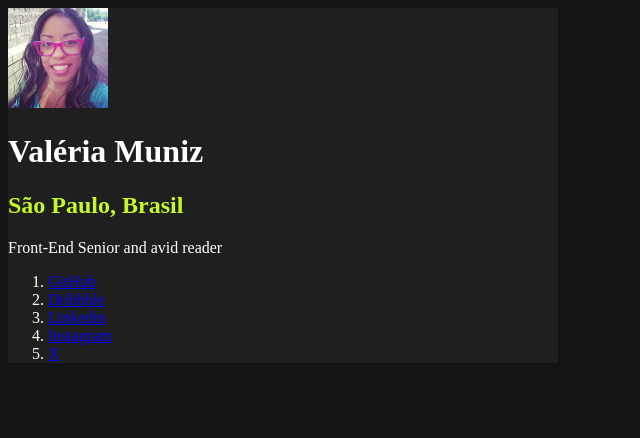
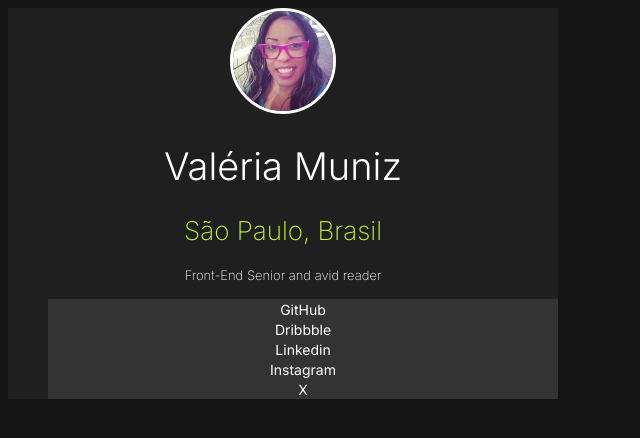
Before and after one commit to Miguelgommes/Card, a plain HTML site: page index.html in a window 1280 px wide. Shown: the whole page, without its empty margins (0-640 px from the left). Drawn offline with Linux system fonts and the light colour scheme.

Commit message:
Aula 26/03

```diff
--- a/css/styles.css
+++ b/css/styles.css
@@ -9,14 +9,55 @@
 
 body {
     background-color: var(--color-grey-900);
+    font-family: "Inter", sans-serif;
+}
+
+ol, ul {
+    list-style: none;
 }
 
 .container {
     background-color: var(--color-grey-800);
     color: var(--color-white);
     width: 550px;
+    text-align: center;
+}
+
+.container img {
+    border-radius: 50%;
+    border: 3px solid var(--color-white);
+    transition: .5s;
+}
+
+.container:hover img {
+    border-color: var(--color-green);
+    scale: 1.1;
+    /* rotate: 1440deg; */
+}
+
+.container h1 {
+    font-size: 38px;
+    font-weight: 300;
 }
 
 .container h2 {
     color: var(--color-green);
+    font-size: 26px;
+    font-weight: 200;
 }
+
+.container p {
+    font-size: 13px;
+    font-weight: 200;
+}
+
+.social li {
+    background-color: var(--color-grey-700);
+}
+
+.social a {
+    color: var(--color-white);
+    text-decoration: none;
+    font-size: 14px;
+    font-weight: 400;
+}
--- a/index.html
+++ b/index.html
@@ -1,25 +1,40 @@
 <!DOCTYPE html>
 <html lang="pt-br">
+
 <head>
     <meta charset="UTF-8">
     <meta name="viewport" content="width=device-width, initial-scale=1.0">
     <title>Card - Redes Sociais</title>
+
+    <!-- Google Fonts -->
+    <link rel="preconnect" href="https://fonts.googleapis.com">
+    <link rel="preconnect" href="https://fonts.gstatic.com" crossorigin>
+    <link
+        href="https://fonts.googleapis.com/css2?family=Inter:ital,opsz,wght@0,14..32,100..900;1,14..32,100..900&display=swap"
+        rel="stylesheet">
+
+
     <!-- Chamada da CSS -->
-     <link rel="stylesheet" href="./css/styles.css">
+    <link rel="stylesheet" href="./css/styles.css">
 </head>
+
 <body>
     <div class="container">
         <img src="./images/photo.png" alt="Foto da Valéria Muniz">
         <h1>Valéria Muniz</h1>
         <h2>São Paulo, Brasil</h2>
         <p>Front-End Senior and avid reader</p>
-        <ol>
+        <ul class="social">
             <li><a href="http://github.com/gitisra" target="_blank">GitHub</a></li>
             <li><a href="http://dribbble.com" target="_blank">Dribbble</a></li>
             <li><a href="http://linkedin.com" target="_blank">Linkedin</a></li>
             <li><a href="http://instagram.com" target="_blank">Instagram</a></li>
             <li><a href="http://x.com" target="_blank">X</a></li>
-        </ol>
+        </ul>
     </div>
+
+
+
 </body>
+
 </html>
```
